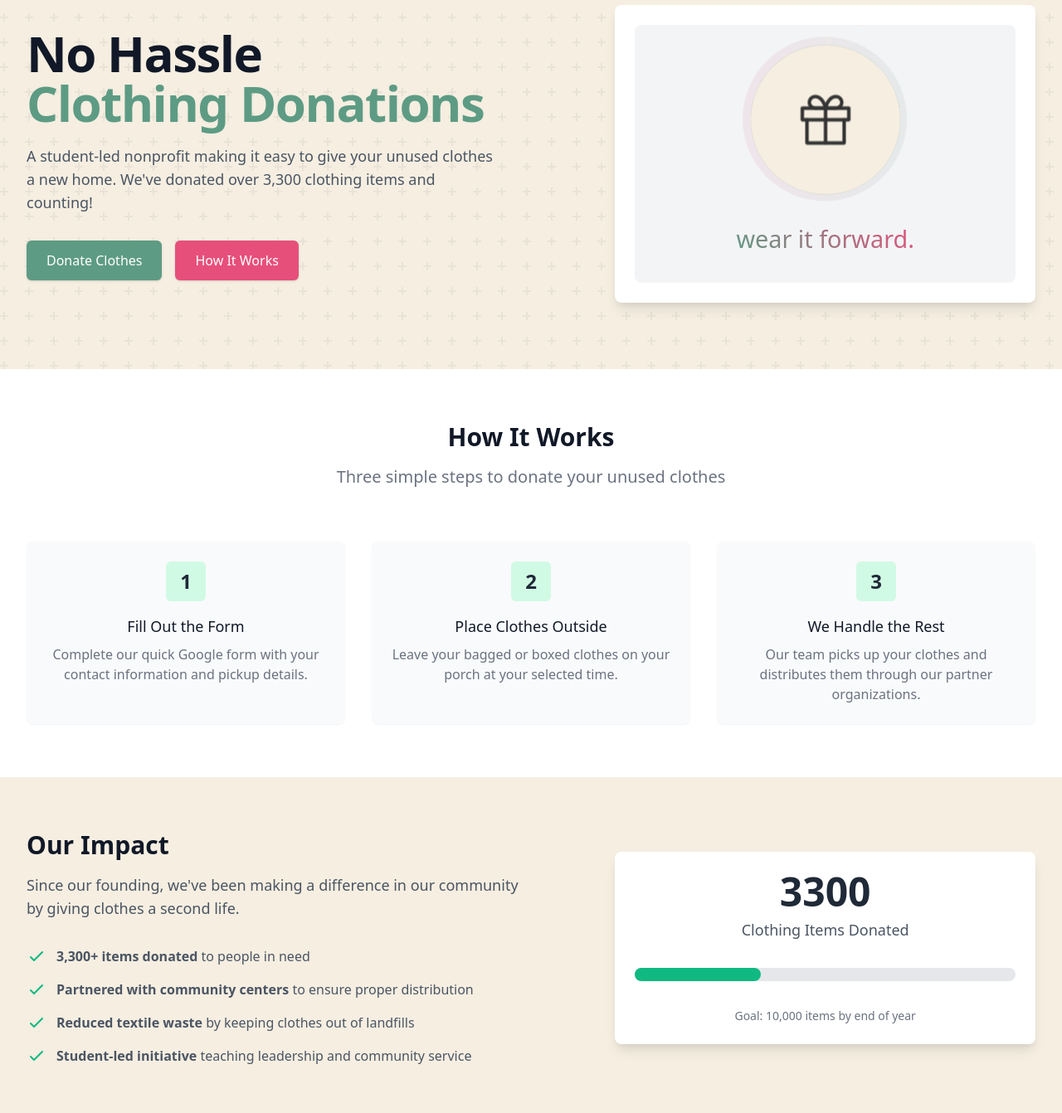
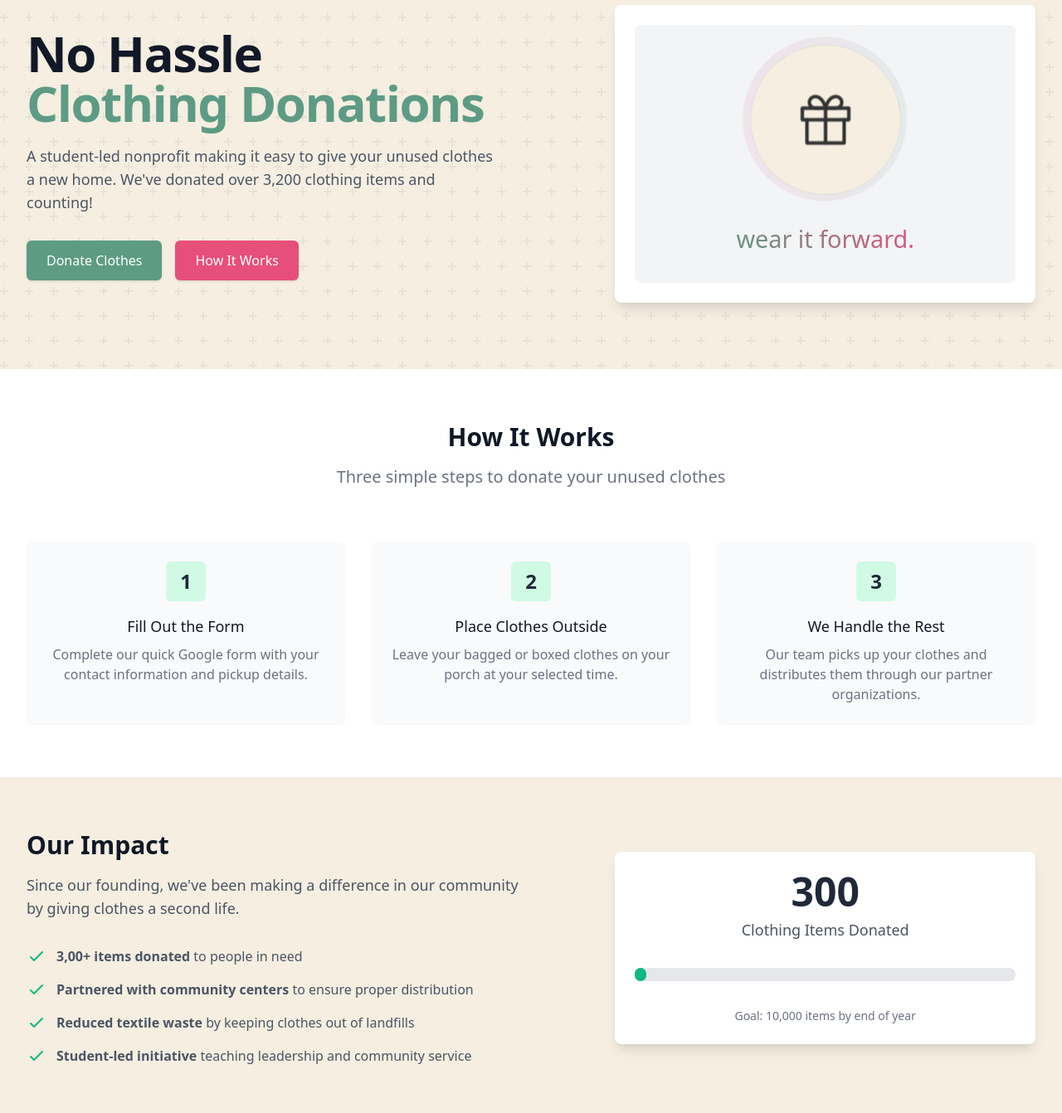
Before and after one commit to Doomtsu/WearItForward, a plain HTML site: page index.html in a window 1280 px wide. Shown: the part 138-1480 px from the top of the page at 83% size. Drawn offline with nearby package versions, Linux system fonts and the light colour scheme.

Commit message:
Update index.html: Decrease donation count from 3,300 to 3,200 items across multiple sections for accurate representation.

```diff
--- a/index.html
+++ b/index.html
@@ -762,7 +762,7 @@
               class="mt-3 text-base text-gray-600 sm:mt-5 sm:text-lg sm:max-w-xl sm:mx-auto lg:mx-0"
             >
               A student-led nonprofit making it easy to give your unused clothes
-              a new home. We've donated over 3,300 clothing items and counting!
+              a new home. We've donated over 3,200 clothing items and counting!
                     </p>
                     <div class="mt-8 flex flex-col sm:flex-row gap-4">
               <a
@@ -816,7 +816,7 @@
                           <div class="floating-hearts" style="left: 80%;">❤️</div>
                                 </div>
                         <div class="hero-back">
-                          <div class="hero-stats">3,300+</div>
+                          <div class="hero-stats">3,200+</div>
                           <div class="hero-message">Items Donated</div>
                           <div class="impact-counter">Making a Difference</div>
                         </div>
@@ -928,7 +928,7 @@
                                     </svg>
                                 </div>
                                 <p class="ml-3 text-base text-gray-600">
-                    <span class="font-bold">3,300+ items donated</span> to
+                    <span class="font-bold">3,00+ items donated</span> to
                     people in need
                                 </p>
                             </li>
@@ -1004,13 +1004,13 @@
                     <div class="bg-white rounded-lg shadow-lg p-6">
                         <div class="flex flex-col items-center justify-center space-y-8">
                             <div class="text-center">
-                  <span class="stat-number text-5xl font-bold text-gray-800" data-value="3300">0</span>
+                  <span class="stat-number text-5xl font-bold text-gray-800" data-value="300">0</span>
                                 <p class="mt-2 text-lg text-gray-600">Clothing Items Donated</p>
                             </div>
                             <div class="w-full bg-gray-200 rounded-full h-4">
                   <div
                     class="bg-green-500 h-4 rounded-full"
-                    style="width: 33%"
+                    style="width: 3%"
                   ></div>
                             </div>
                 <p class="text-sm text-gray-500">
```
